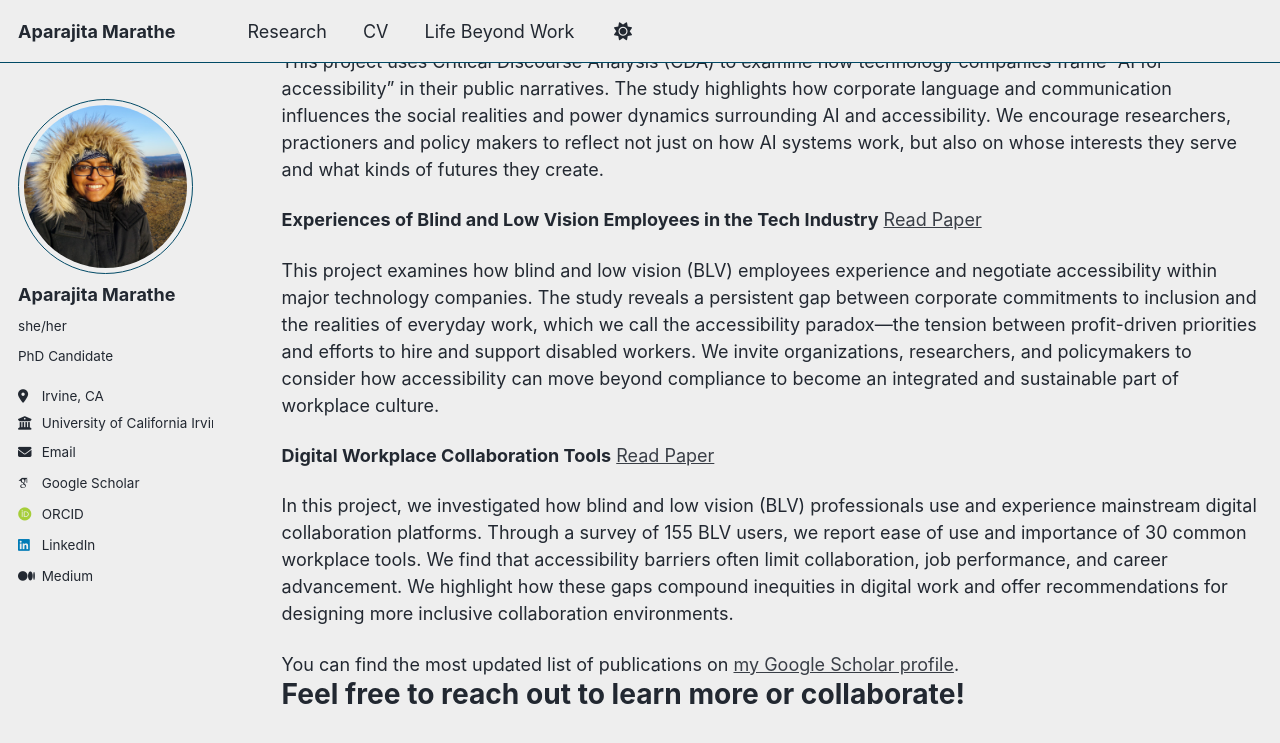
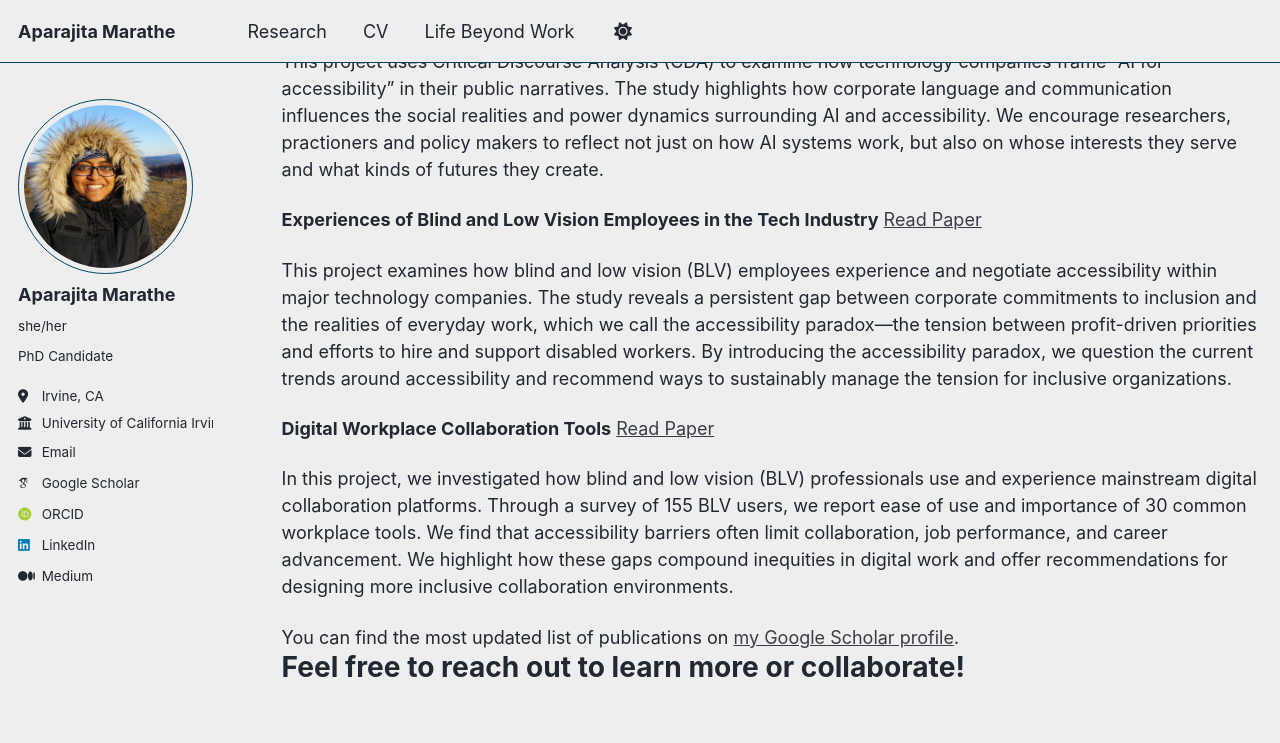
Before and after one commit to aparajitamarathe/aparajitamarathe.github.io, a Jekyll site: the page built from _pages/research.md, in a window 1280 px wide and 900 px high, scrolled down 375 px. Shown: the top 743 px of the window. Built offline with Jekyll 4.4.1, drawn with Linux system fonts in a browser that asks for light colours; some web fonts are replaced.

Commit message:
Update research.md

```diff
--- a/_pages/research.md
+++ b/_pages/research.md
@@ -24,7 +24,7 @@ This project uses Critical Discourse Analysis (CDA) to examine how technology co
 
 **Experiences of Blind and Low Vision Employees in the Tech Industry** [Read Paper](https://dl.acm.org/doi/pdf/10.1145/3757666)
 
-This project examines how blind and low vision (BLV) employees experience and negotiate accessibility within major technology companies. The study reveals a persistent gap between corporate commitments to inclusion and the realities of everyday work, which we call the accessibility paradox—the tension between profit-driven priorities and efforts to hire and support disabled workers. We invite organizations, researchers, and policymakers to consider how accessibility can move beyond compliance to become an integrated and sustainable part of workplace culture.
+This project examines how blind and low vision (BLV) employees experience and negotiate accessibility within major technology companies. The study reveals a persistent gap between corporate commitments to inclusion and the realities of everyday work, which we call the accessibility paradox—the tension between profit-driven priorities and efforts to hire and support disabled workers. By introducing the accessibility paradox, we question the current trends around accessibility and recommend ways to sustainably manage the tension for inclusive organizations.
 
 **Digital Workplace Collaboration Tools** [Read Paper](https://dl.acm.org/doi/pdf/10.1145/3663547.3746332)
 
```
